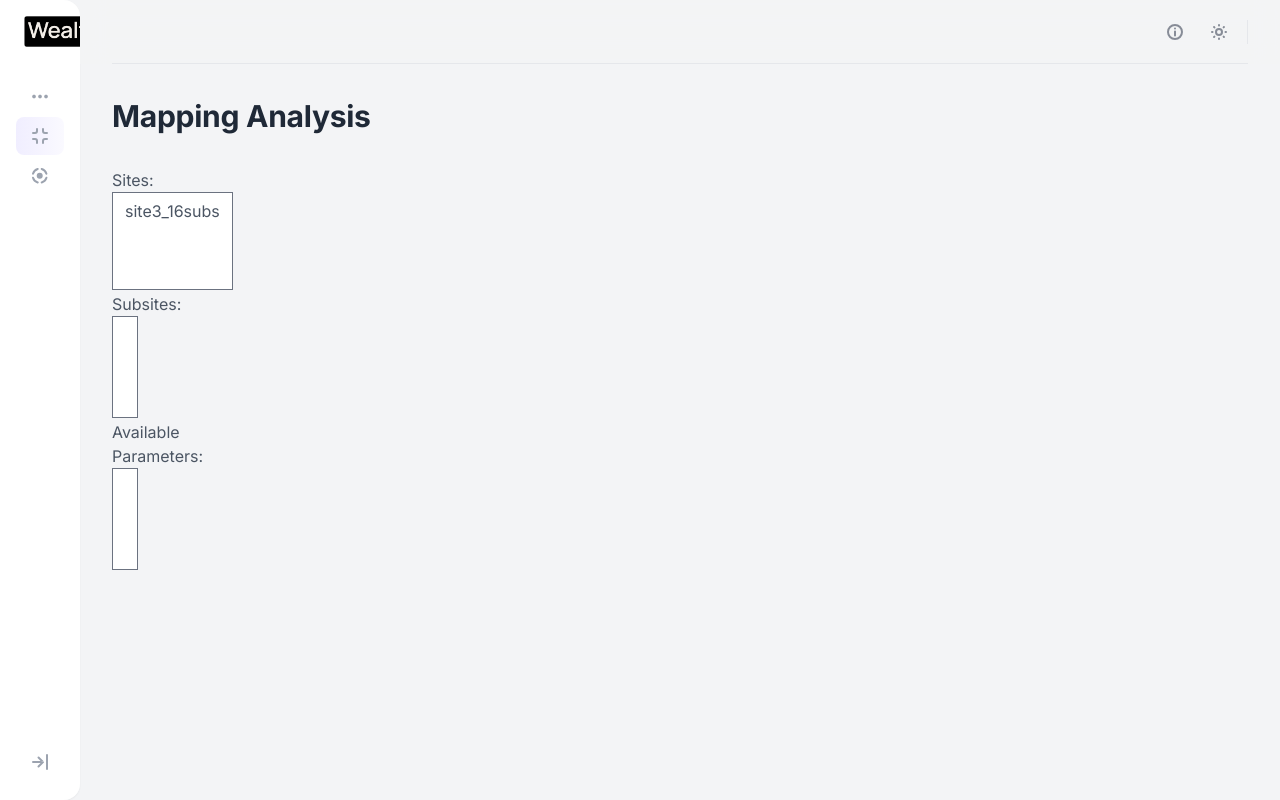
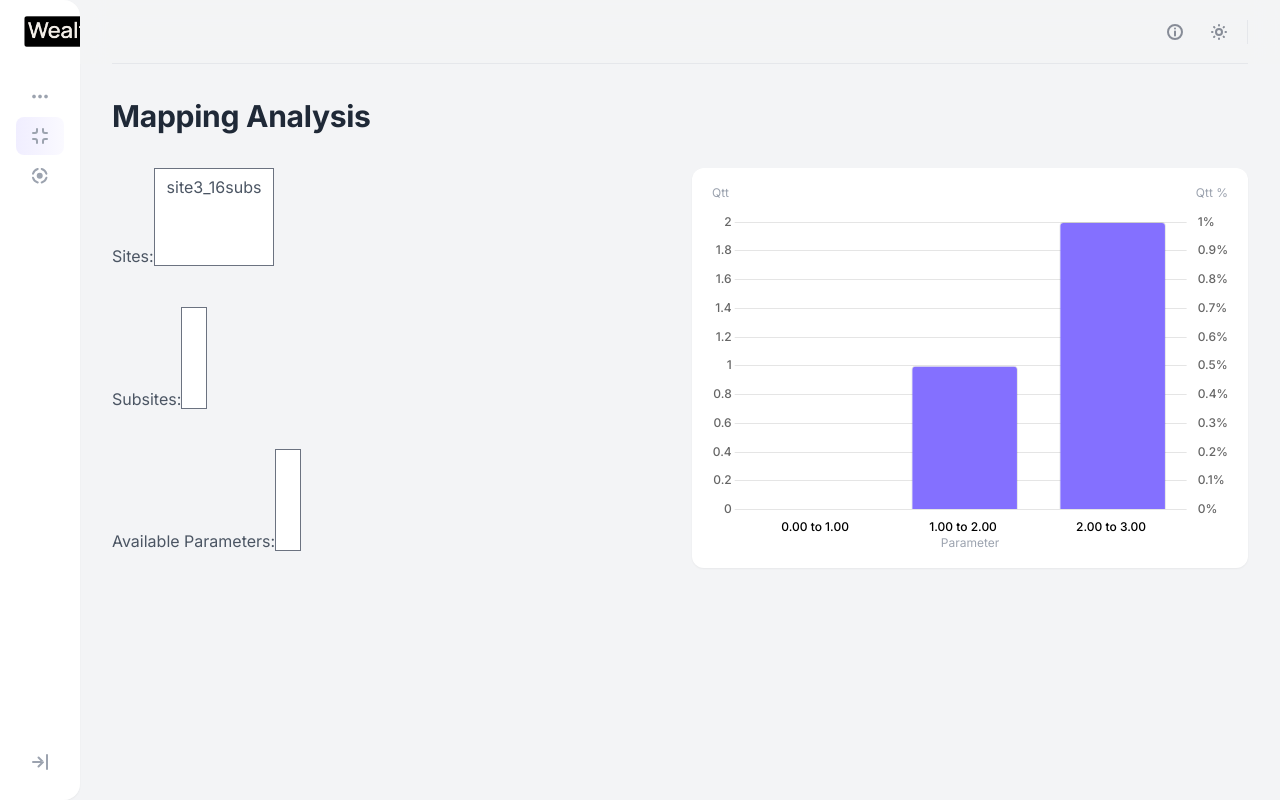
Before and after one commit to mberthou/mapping-analysis-frontend-react, a React (Vite) app: page / in a window 1280 px wide. Built offline with nearby package versions, Linux system fonts and the light colour scheme.

Commit message:
adding bar chart of first selected parameter binning

```diff
--- a/src/chart/ChartjsConfig.jsx
+++ b/src/chart/ChartjsConfig.jsx
@@ -37,7 +37,7 @@ export const chartColors = {
   },
   gridColor: {
     light: getCssVariable('--color-gray-100'),
-    dark: adjustColorOpacity(getCssVariable('--color-gray-700'), 0.6),
+    dark: getCssVariable('--color-gray-700'),
   },
   backdropColor: {
     light: getCssVariable('--color-white'),
--- a/src/chart/ParameterDistro_Bar.jsx
+++ b/src/chart/ParameterDistro_Bar.jsx
@@ -25,14 +25,8 @@ const ParameterDistro_Bar = ({ parameterData }) => {
 
   useEffect(() => {
     const ctx = canvas.current;
-    let labels = [];
-    let dataCombinedWealthGbp = [];
-    let dataCombinedWealthPercent = [];
-    parameterData.map((wealthCategory) => {
-      labels.push(wealthCategory.population_bottom_percent + "%");
-      dataCombinedWealthGbp.push(wealthCategory.combined_wealth_bln_gbp);
-      dataCombinedWealthPercent.push(wealthCategory.combined_wealth_percent);
-    });
+    const labels = parameterData.map((parameterBin) => `${parameterBin.from.toFixed(2)} to ${parameterBin.to.toFixed(2)} `);
+    const values = parameterData.map((parameterBin) => parameterBin.value);
 
     const newChart = new Chart(ctx, {
       type: 'bar',
@@ -41,24 +35,14 @@ const ParameterDistro_Bar = ({ parameterData }) => {
         datasets: [
           // Indigo bars
           {
-            label: "Bln GBP",
-            data: dataCombinedWealthGbp,
+            label: "Parameter",
+            data: values,
             backgroundColor: getCssVariable("--color-violet-500"),
             hoverBackgroundColor: getCssVariable("--color-violet-700"),
             borderWidth: 1,
             borderRadius: 4,
             yAxisID: "absoluteAxis",
-          },
-          // Turquoise bars
-          {
-            label: "%",
-            data: dataCombinedWealthPercent,
-            backgroundColor: getCssVariable("--color-sky-500"),
-            hoverBackgroundColor: getCssVariable("--color-sky-700"),
-            borderWidth: 1,
-            borderRadius: 4,
-            yAxisID: "percentageAxis",
-          },
+          }
         ],
       },
       options: {
@@ -79,7 +63,7 @@ const ParameterDistro_Bar = ({ parameterData }) => {
             },
             ticks: {
               callback: function (value, index, ticks) {
-                return formatTickBln(value) + "B";
+                return formatTickBln(value);
               },
             },
           },
@@ -148,7 +132,7 @@ const ParameterDistro_Bar = ({ parameterData }) => {
     });
     setChart(newChart);
     return () => newChart.destroy();
-  }, []);
+  }, [parameterData]);
 
   useEffect(() => {
     if (!chart) return;
--- a/src/pages/MappingDashboard.jsx
+++ b/src/pages/MappingDashboard.jsx
@@ -1,5 +1,6 @@
 import { useState, useEffect } from "react";
 import { getMappingData } from "../services/apiMappingData";
+import ParameterDistro_Bar from "../chart/ParameterDistro_Bar";
 
 function MappingDashboard() {
   const [isLoading, setIsLoading] = useState(false);
@@ -18,6 +19,7 @@ function MappingDashboard() {
   const [selectedParameters, setSelectedParameters] = useState([]);
 
   const [selectedParameterValues, setSelectedParameterValues] = useState( new Map());
+  const [barChartData, setBarChartData] = useState([{from : 0, to : 1, value : 0}, {from : 1, to : 2, value : 1}, {from : 2, to : 3, value : 2}])
 
   // loading mapping data on page load
   useEffect(() => {
@@ -218,28 +220,40 @@ function MappingDashboard() {
   }, [selectedParameters])
 
   useEffect(() => {
-    const barChartData = {};
+    const allBinings = {};
     for(var [param, values] of selectedParameterValues)
     {
-      const max = Math.max(...values);
-      const min = Math.min(...values);
+      let max = Math.max(...values);
+      let min = Math.min(...values);
+      const margin = ( max - min ) / 20;
+      max += margin;
+      min -= margin;
       const step = (max - min) /10;
 
       const bining = [];
       for(let i = 0; i < 10; ++i)
       {
+        const from = min + i*step;
+        const to = min + (i+1)*step;
         bining.push(
           {
-            "from" : min + i*step,
-            "to": min + (i+1)*step,
-            "value" : values.filter(x => x >= min && x < min + step).length
+            from : from,
+            to : to,
+            value : values.filter(x => x >= from && x < to).length
           });
       }
 
-      barChartData[param] = bining;
+      allBinings[param] = bining;
     }
 
-    console.log(barChartData);
+    console.log(allBinings);
+    if( !Object.keys(allBinings).length)
+    {
+      return;
+    }
+
+    console.log("reload graph data");
+    setBarChartData(Object.values(allBinings)[0]);
   }, [selectedParameterValues])
 
 
@@ -254,12 +268,11 @@ function MappingDashboard() {
           </h1>
         </div>
       </div>
-      <div className="grid grid-cols-12 gap-6">
+      <div className="grid grid-cols-2 gap-6">
         {/* Cards */}
         {!isLoading && mappingData && (
-          <div>
+          <div className="grid grid-cols-1 gap-6">
             {/* List of sites */}
-            <div>
             <label>
               Sites:
               <select
@@ -279,7 +292,6 @@ function MappingDashboard() {
                 }
               </select>
             </label>
-            </div>
             {/* List of subsites */}
             <div>
             <label>
@@ -328,6 +340,11 @@ function MappingDashboard() {
             </div>
           </div>
         )}
+        {barChartData && (
+            <div>
+              <ParameterDistro_Bar parameterData={barChartData}/>
+            </div>
+        )}
       </div>
     </div>
   );
```
